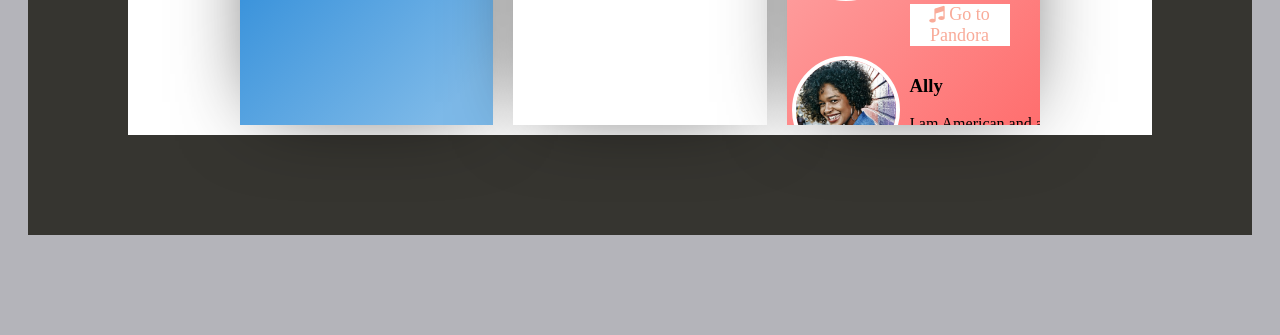
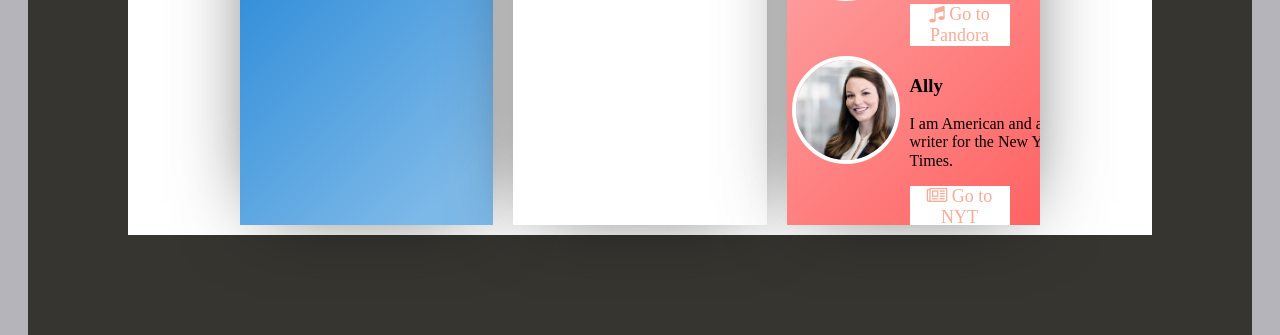
Before and after one commit to waderice52224/widgetpage, a plain HTML site: page index.html in a window 1280 px wide. Shown: the part 571-906 px from the top of the page. Before the commit the page ends 806 px from the top, so only its background shows below. Drawn offline with nearby package versions, Linux system fonts and the light colour scheme.

Commit message:
SLIGHTLY FIXED

```diff
--- a/index.html
+++ b/index.html
@@ -168,7 +168,7 @@
 
                             <div class="rectangle">
                                 <div class="img">
-                                    <img src="images.jpg" alt="profile picture">
+                                    <img src="38215911-profile-pics.jpg" alt="profile picture">
                                 </div>
                             </div>
                             <div class="rectangle">
--- a/main.scss
+++ b/main.scss
@@ -100,7 +100,7 @@ body{
 
 .widgets{
   width: 33%;
-  height: 400px;
+  height: 500px;
   overflow: hidden;
   background-color: #ffffff;
   margin: 10px;
```
Also changed, not shown: main.css.
